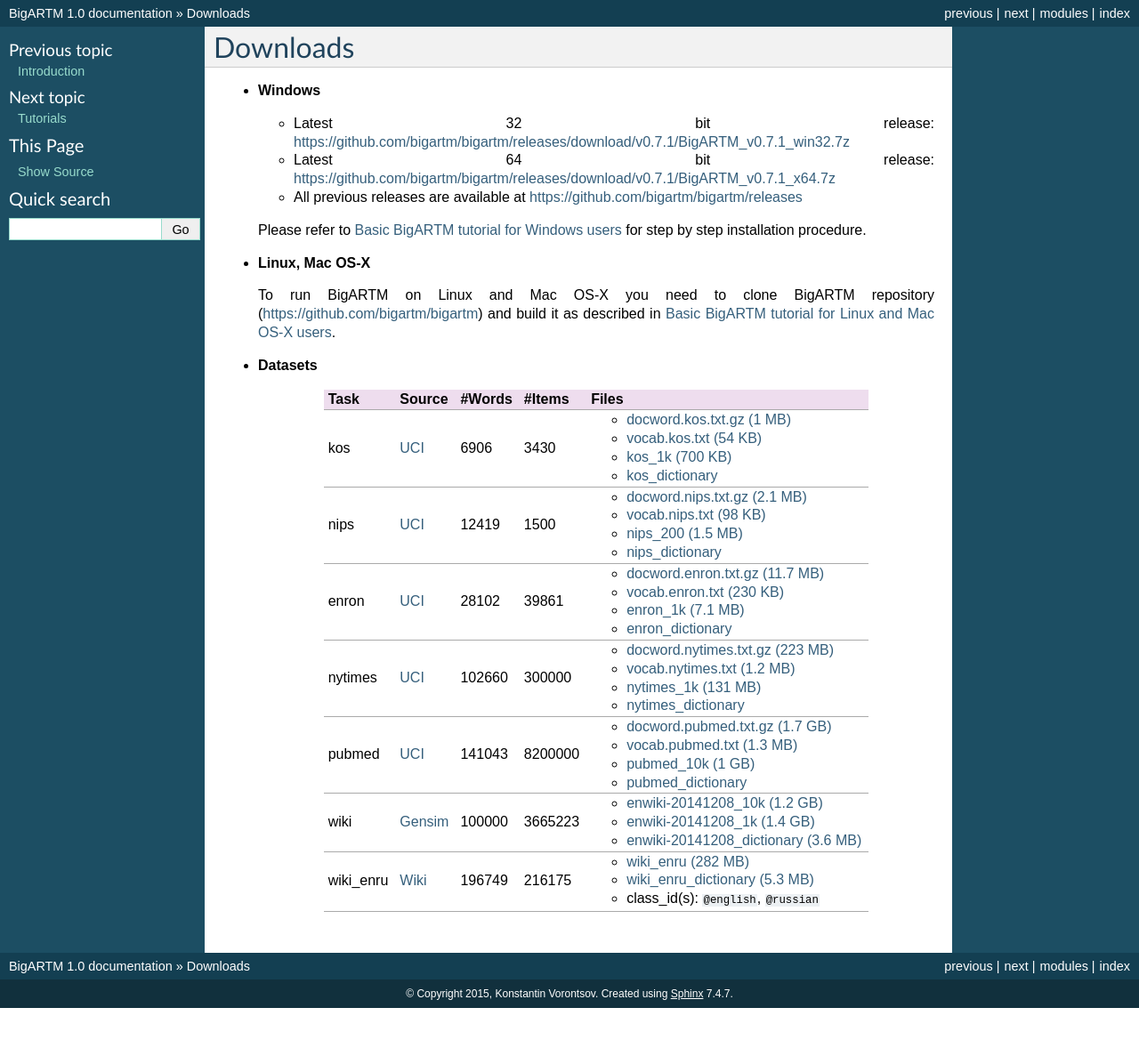
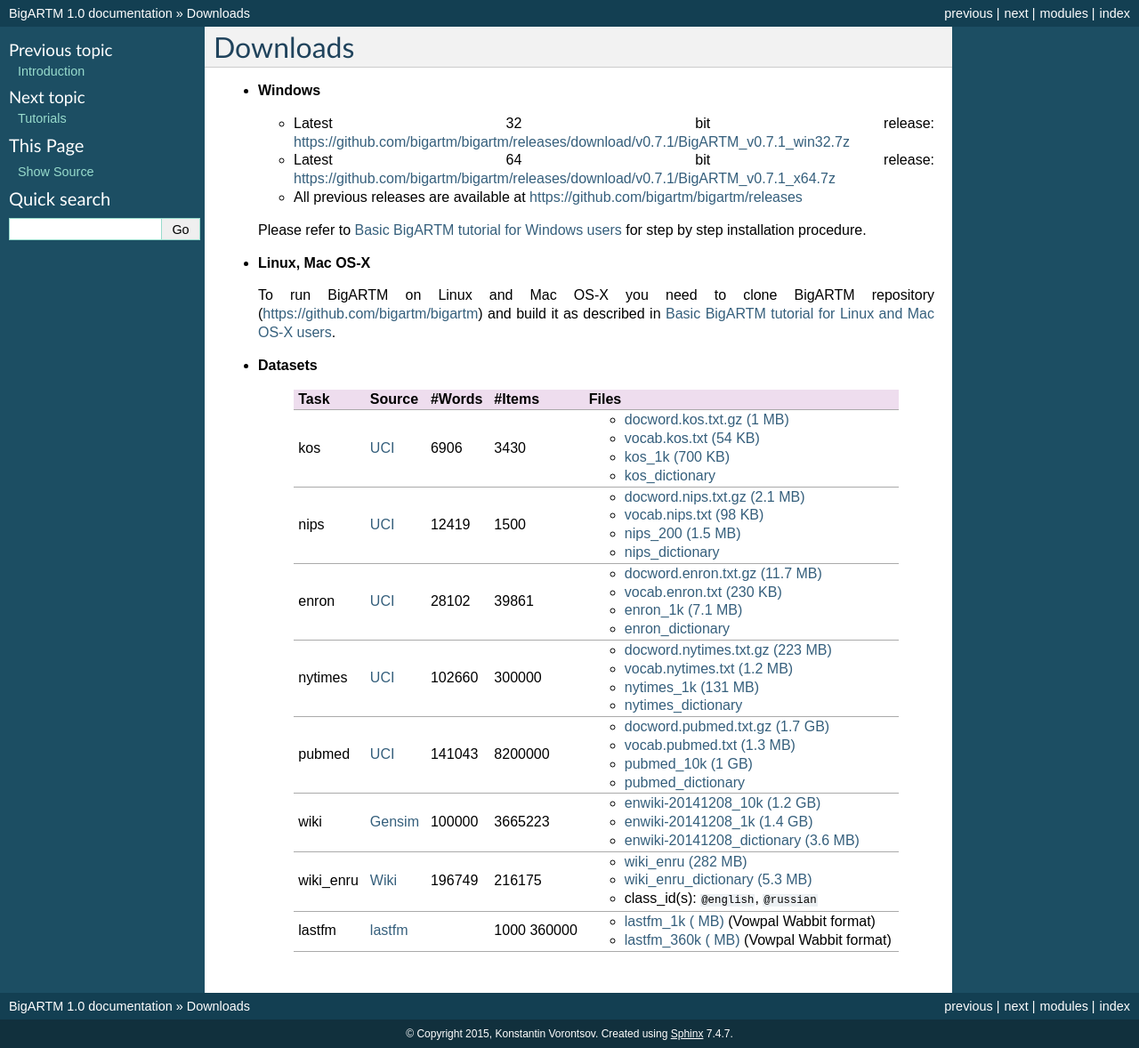
Before and after one commit to bigartm/bigartm, a Sphinx documentation site: the page built from docs/download.txt, in a window 1280 px wide. Shown: the whole page at 89% size. Built offline with Sphinx 7.4.7, drawn with Linux system fonts in a browser that asks for light colours; formulas are drawn with MathJax 3; before the commit the page ends 1133 px from its top, so only the background shows below that.

Commit message:
Add lastfm into downloads

```diff
--- a/docs/download.txt
+++ b/docs/download.txt
@@ -53,6 +53,9 @@
     wiki_enru `Wiki`_   196749  216175  * `wiki_enru (282 MB)  <https://s3-eu-west-1.amazonaws.com/artm/wiki_enru.7z>`_
                                         * `wiki_enru_dictionary (5.3 MB)  <https://s3-eu-west-1.amazonaws.com/artm/wiki_enru_dictionary>`_
                                         * class_id(s): ``@english``, ``@russian``
+
+    lastfm    `lastfm`_         1000    * `lastfm_1k ( MB)  <https://s3-eu-west-1.amazonaws.com/artm/lastfm_1k.7z>`_ (Vowpal Wabbit format)
+                                360000  * `lastfm_360k ( MB)  <https://s3-eu-west-1.amazonaws.com/artm/lastfm_360k.7z>`_ (Vowpal Wabbit format)
     ========= ========= ======= ======= ==================================================================================================================
 
 .. _UCI: https://archive.ics.uci.edu/ml/datasets/Bag+of+Words
@@ -60,3 +63,5 @@
 .. _Gensim: http://radimrehurek.com/gensim/wiki.html
 
 .. _Wiki: http://dumps.wikimedia.org
+
+.. _lastfm: http://www.dtic.upf.edu/~ocelma/MusicRecommendationDataset/
```
